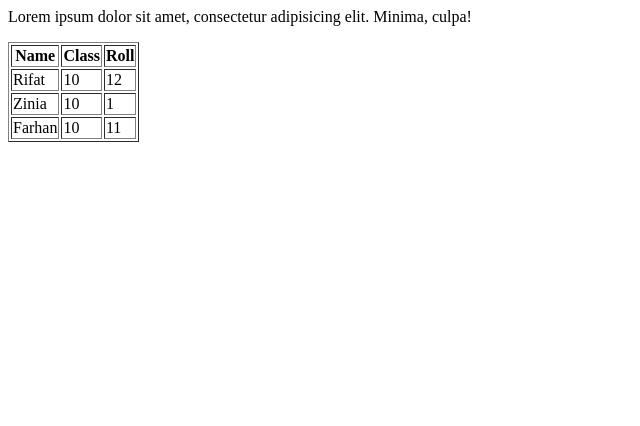
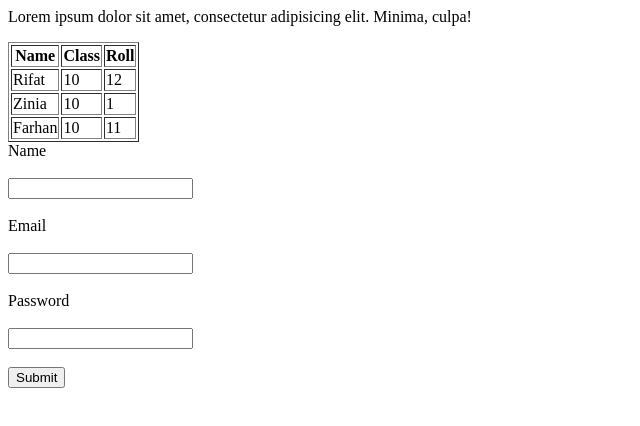
Before and after one commit to SH-rifat/tusk-wednessday, a plain HTML site: page index.html in a window 1280 px wide. Shown: the whole page, without its empty margins (0-640 px from the left). Drawn offline with Linux system fonts and the light colour scheme.

Commit message:
form added

```diff
--- a/index.html
+++ b/index.html
@@ -30,5 +30,16 @@
             </tr>
         </table>
 
+        <form>
+
+            <label for="name">Name</label><br><br>
+            <input type="text"><br><br>
+            <label for="email">Email</label><br><br>
+            <input type="email"><br><br>
+            <label for="password">Password</label><br><br>
+            <input type="password"><br><br>
+            <input type="submit">
+        </form>
+
     </body>
 </html>
```
